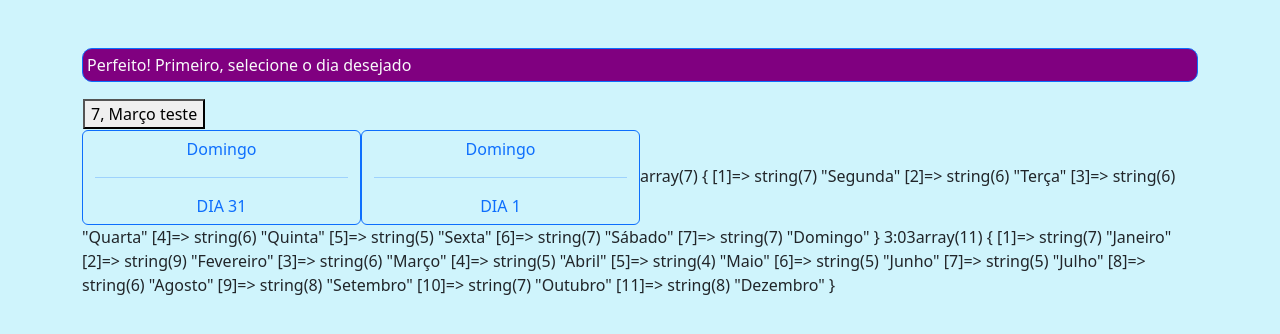
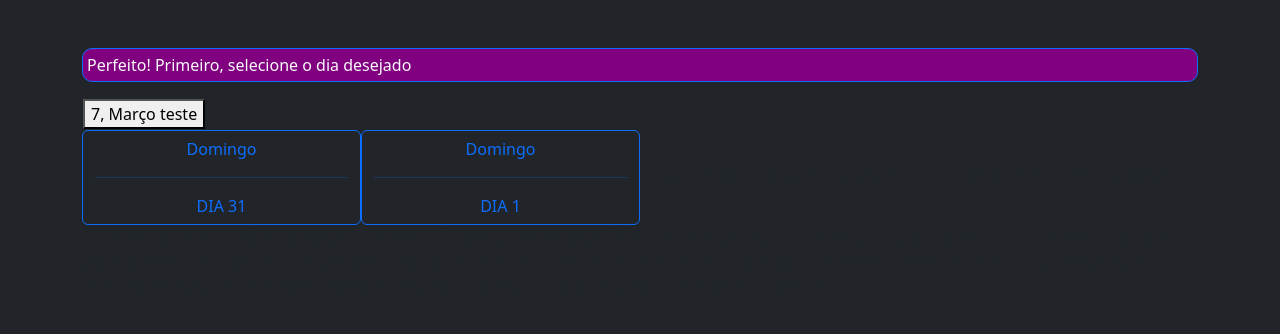
Before and after one commit to artur-r/skedula, a PHP site: page /function/agendamento.php in a window 1280 px wide. Shown: the top 334 px of the page. Run offline with PHP 8.4, Linux system fonts and the light colour scheme.

Commit message:
commit para hospedar

```diff
--- a/skedula/function/agendamento.php
+++ b/skedula/function/agendamento.php
@@ -9,7 +9,7 @@
   <link rel="stylesheet" href="assets/custom.css">
 </head>
 
-<body class="bg-info-subtle">
+<body class="bg-dark">
 
   <form action="">
     <div class="container pt-5">
```
